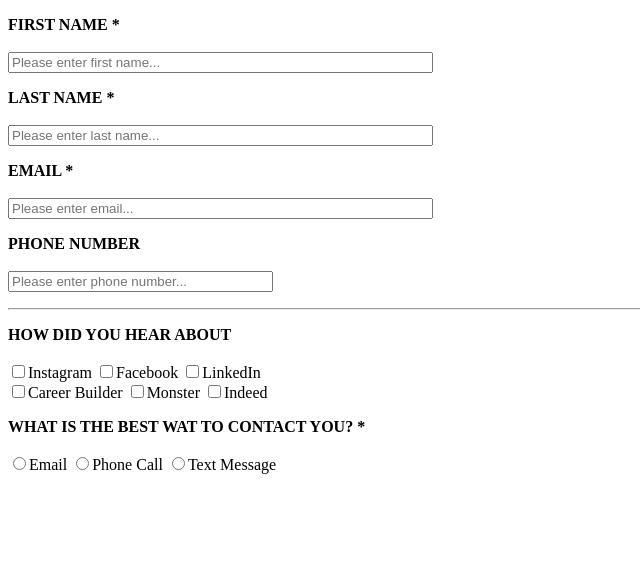
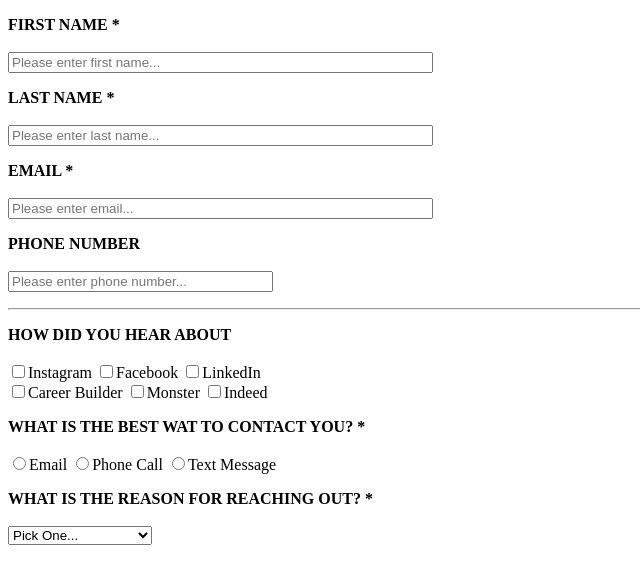
Before and after one commit to MaryamShahzad444/ET710-Fall2024-VAN1, a plain HTML site: page LAB3/index.html in a window 1280 px wide. Shown: the part 92-676 px from the top of the page, without its empty margins (0-640 px from the left). Drawn offline with Linux system fonts and the light colour scheme.

Commit message:
Update index.html

```diff
--- a/LAB3/index.html
+++ b/LAB3/index.html
@@ -95,7 +95,33 @@
                             <input type="radio" name="contactYou" value="Text Message" required>Text Message
                         </div>
                     </p>
+                    <p>
+                        <div>
+                            <strong>
+                                <label for="reason">
+                                    WHAT IS THE REASON FOR REACHING OUT? <span class="required">*</span>
+                                </label>
+                            </strong>
+                        </div>
+                        <br>
 
+                         <div>
+                             <select name="reason" required>
+                                 <option value="" selected>
+                                     Pick One...
+                                 </option>
+                                 <option value="Inquired About Work">
+                                     Inquired About Work
+                                 </option>
+                                 <option value="Freelance Work">
+                                     Freelance Work
+                                 </option>
+                                 <option value="Incorect Invoice">
+                                     Incorect Invoice
+                                 </option>
+                             </select>
+                         </div>
+                    </p>
 
                 </form>
             </section>
```
